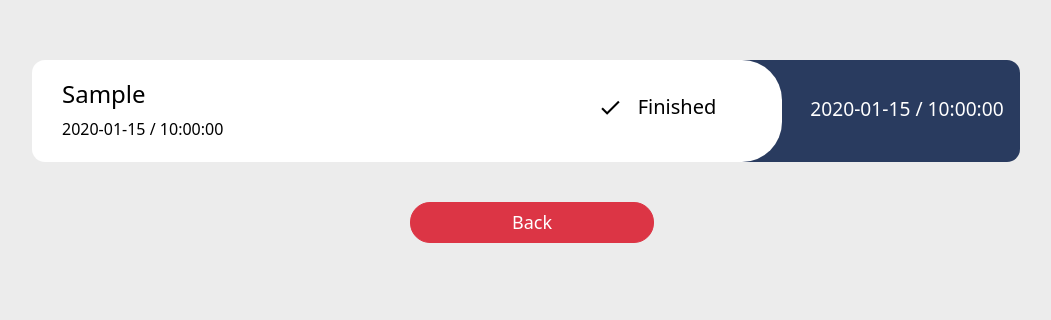
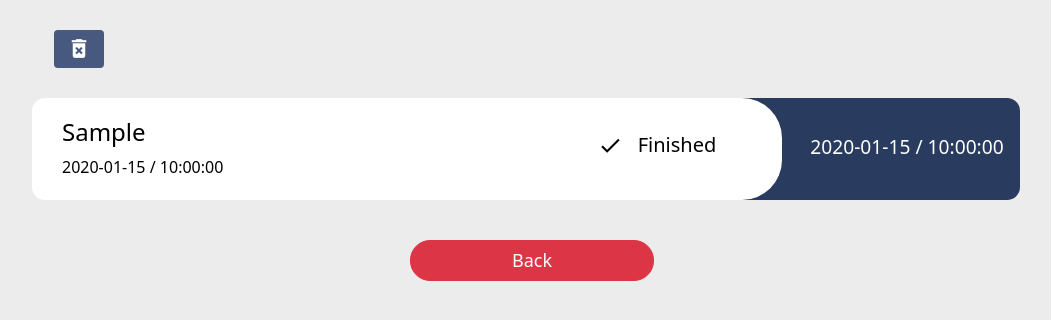
Before and after one commit to LunarPandora/Simple-Reminder-WebApp, a PHP site: page /form/finished.php in a window 1280 px wide. Shown: the part 96-416 px from the top of the page, without its empty margins (108-1159 px from the left). Run offline with PHP 8.4, Linux system fonts and the light colour scheme; tables that the repository leaves empty hold one stand-in row (values such as "Sample post").

Commit message:
Tambah fitur clear task

```diff
--- a/assets/css/style.css
+++ b/assets/css/style.css
@@ -207,6 +207,24 @@ select#sorting {
     font-style: italic;
 }
 
+button.clear {
+    background-color: #47597E;
+    padding: 0;
+    width: 50px;
+    padding-top: 5px;
+    margin-left: 10px;
+}
+
+button.clear span {
+    color: #FFFFFF;
+    font-size: 25px;
+}
+
+.clear-button {
+    width: 80%;
+    margin: auto;
+}
+
 @media screen and (max-width: 500px) {
     form {
         width: 90% !important;
@@ -230,4 +248,7 @@ select#sorting {
         text-align: left;
         border-radius: 0px;
     }
+    .no-card {
+        width: 90% !important;
+    }
 }
--- a/form/finished.php
+++ b/form/finished.php
@@ -25,6 +25,11 @@
                 if(mysqli_num_rows($query) > 0){
                     while($res = mysqli_fetch_array($query)){
             ?>
+        <div class="clear-button">
+            <button class="btn clear" onclick="confirmClear()">
+                <span class="material-icons delete_forever">delete_forever</span>
+            </button>
+        </div>
             <div class="card-list">
                 <div class="task-name">
                     <div class="row">
@@ -74,3 +79,20 @@
     <script type="text/javascript" src="../assets/js/sweetalert2/sweetalert2.min.js"></script>
 </body>
 </html>
+
+<script>
+    function confirmClear(){
+            Swal.fire({
+                icon: 'question',
+                title: 'Clear Task',
+                text: 'Yakin ingin menghapus semua task yang sudah selesai ?',
+                showCancelButton: true,
+                confirmButtonText: 'Yakin',
+                cancelButtonText: 'Batal'
+            }).then((result)=>{
+                if(result.isConfirmed){
+                    window.location.href = "backend/delete_todo_list.php?delete=clear_finished";
+                }
+            });
+        }
+</script>
```
Also changed, not shown: form/backend/delete_todo_list.php (+32 -0 lines), form/edit.php (+9 -9 lines), index.php (+19 -1 lines).
